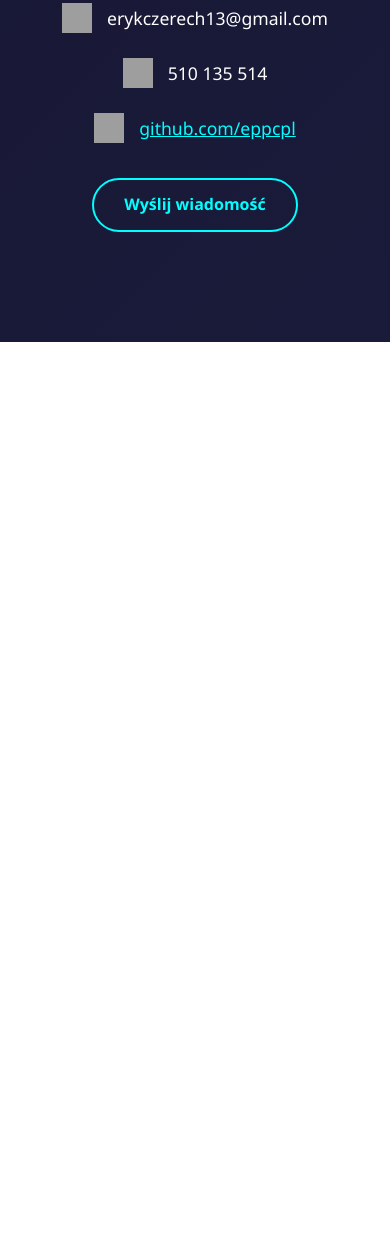
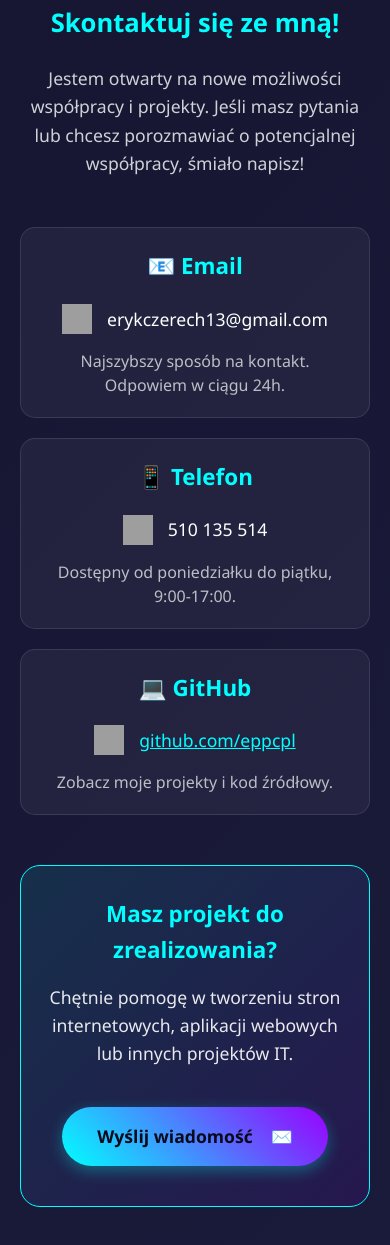
Before and after one commit to EppcPL/portfolio, a plain HTML site: page index.html in a window 390 px wide. Shown: the part 5921-7166 px from the top of the page. Before the commit the page ends 6263 px from the top, so only its background shows below. Drawn offline with Linux system fonts and the light colour scheme; grey boxes are pictures that could not be loaded.

Commit message:
Update index.html

```diff
--- a/index.html
+++ b/index.html
@@ -308,23 +308,120 @@
         }
 
         /* Kontakt */
-        .contact-info {
-            display: flex;
-            flex-direction: column;
-            align-items: center;
-            gap: 25px;
+        .contact-content {
+            max-width: 1000px;
+            margin: 0 auto;
+        }
+
+        .contact-intro {
+            text-align: center;
+            margin-bottom: 50px;
+        }
+
+        .contact-intro h3 {
+            color: var(--neon-cyan);
+            font-size: 2rem;
+            margin-bottom: 20px;
+        }
+
+        .contact-intro p {
+            font-size: 1.2rem;
+            color: rgba(255, 255, 255, 0.8);
+            max-width: 600px;
+            margin: 0 auto;
+            line-height: 1.6;
+        }
+
+        .contact-grid {
+            display: grid;
+            grid-template-columns: repeat(auto-fit, minmax(300px, 1fr));
+            gap: 30px;
+            margin-bottom: 50px;
+        }
+
+        .contact-card {
+            background: rgba(255, 255, 255, 0.05);
+            border-radius: 15px;
+            padding: 30px;
+            text-align: center;
+            border: 1px solid rgba(255, 255, 255, 0.1);
+            transition: all 0.3s ease;
+        }
+
+        .contact-card:hover {
+            transform: translateY(-5px);
+            background: rgba(0, 255, 255, 0.1);
+            border: 1px solid var(--neon-cyan);
+            box-shadow: 0 10px 25px rgba(0, 255, 255, 0.2);
+        }
+
+        .contact-card h4 {
+            color: var(--neon-cyan);
+            font-size: 1.4rem;
+            margin-bottom: 20px;
         }
 
         .contact-item {
             display: flex;
             align-items: center;
+            justify-content: center;
             gap: 15px;
             font-size: 1.1rem;
+            margin-bottom: 15px;
         }
 
         .contact-icon {
             width: 30px;
             height: 30px;
+        }
+
+        .contact-card p {
+            color: rgba(255, 255, 255, 0.7);
+            font-size: 1rem;
+            line-height: 1.5;
+        }
+
+        .contact-cta {
+            text-align: center;
+            background: linear-gradient(135deg, rgba(0, 255, 255, 0.1), rgba(144, 0, 255, 0.1));
+            border-radius: 20px;
+            padding: 40px;
+            border: 1px solid var(--neon-cyan);
+        }
+
+        .contact-cta h4 {
+            color: var(--neon-cyan);
+            font-size: 1.6rem;
+            margin-bottom: 15px;
+        }
+
+        .contact-cta p {
+            color: rgba(255, 255, 255, 0.9);
+            font-size: 1.1rem;
+            margin-bottom: 30px;
+            max-width: 500px;
+            margin-left: auto;
+            margin-right: auto;
+        }
+
+        .contact-btn {
+            background: linear-gradient(45deg, var(--neon-cyan), var(--neon-purple));
+            border: none;
+            color: var(--dark-bg);
+            font-weight: 700;
+            font-size: 1.1rem;
+            padding: 15px 35px;
+            border-radius: 50px;
+            display: inline-flex;
+            align-items: center;
+            gap: 10px;
+            transition: all 0.3s ease;
+            box-shadow: 0 5px 15px rgba(0, 255, 255, 0.3);
+        }
+
+        .contact-btn:hover {
+            transform: translateY(-3px) scale(1.05);
+            box-shadow: 0 10px 25px rgba(0, 255, 255, 0.5);
         }
 
         /* O mnie Section */
@@ -858,6 +955,32 @@
                 font-size: 0.9rem;
                 padding: 6px 12px;
             }
+
+            /* Contact Responsive */
+            .contact-grid {
+                grid-template-columns: 1fr;
+                gap: 20px;
+            }
+
+            .contact-card {
+                padding: 20px;
+            }
+
+            .contact-intro h3 {
+                font-size: 1.6rem;
+            }
+
+            .contact-intro p {
+                font-size: 1.1rem;
+            }
+
+            .contact-cta {
+                padding: 30px 20px;
+            }
+
+            .contact-cta h4 {
+                font-size: 1.4rem;
+            }
         }
     </style>
 </head>
@@ -1101,20 +1224,49 @@
     <!-- Kontakt -->
     <section id="contact">
         <h2 class="section-title">Kontakt</h2>
-        <div class="contact-info">
+        <div class="contact-content">
+            <div class="contact-intro">
+                <h3>Skontaktuj się ze mną!</h3>
+                <p>Jestem otwarty na nowe możliwości współpracy i projekty. Jeśli masz pytania lub chcesz porozmawiać o potencjalnej współpracy, śmiało napisz!</p>
+            </div>
+
+            <div class="contact-grid">
+                <div class="contact-card">
+                    <h4>📧 Email</h4>
                     <div class="contact-item">
                         <img src="https://cdn-icons-png.flaticon.com/512/732/732200.png" alt="Email" class="contact-icon">
                         <span>erykczerech13@gmail.com</span>
                     </div>
+                    <p>Najszybszy sposób na kontakt. Odpowiem w ciągu 24h.</p>
+                </div>
+
+                <div class="contact-card">
+                    <h4>📱 Telefon</h4>
                     <div class="contact-item">
                         <img src="https://cdn-icons-png.flaticon.com/512/126/126509.png" alt="Phone" class="contact-icon">
                         <span>510 135 514</span>
                     </div>
+                    <p>Dostępny od poniedziałku do piątku, 9:00-17:00.</p>
+                </div>
+
+                <div class="contact-card">
+                    <h4>💻 GitHub</h4>
                     <div class="contact-item">
                         <img src="https://cdn-icons-png.flaticon.com/512/25/25231.png" alt="GitHub" class="contact-icon">
                         <a href="https://github.com/eppcpl" target="_blank" rel="noopener" style="color: var(--neon-cyan);">github.com/eppcpl</a>
                     </div>
-            <a href="mailto:erykczerech13@gmail.com" class="btn">Wyślij wiadomość</a>
+                    <p>Zobacz moje projekty i kod źródłowy.</p>
+                </div>
+            </div>
+
+            <div class="contact-cta">
+                <h4>Masz projekt do zrealizowania?</h4>
+                <p>Chętnie pomogę w tworzeniu stron internetowych, aplikacji webowych lub innych projektów IT.</p>
+                <a href="mailto:erykczerech13@gmail.com" class="btn contact-btn">
+                    <span class="btn-text">Wyślij wiadomość</span>
+                    <span class="btn-icon">✉️</span>
+                </a>
+            </div>
         </div>
     </section>
 
```
Lines whose indentation alone changed are shown as unchanged.
